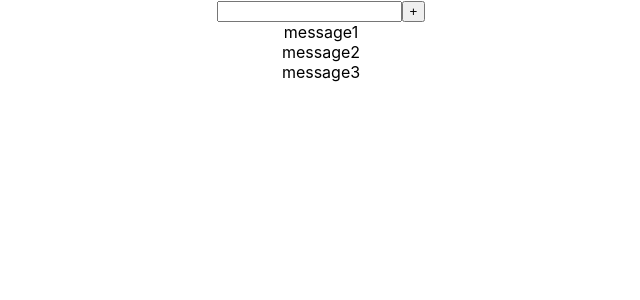
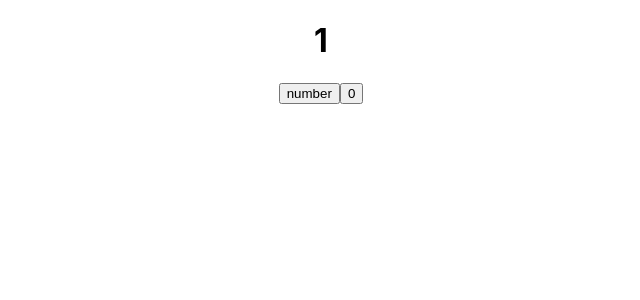
Before and after one commit to mabar84/microtasks, a React (Create React App) app: page / in a window 1280 px wide. Shown: the top 300 px of the page, without its empty margins (319-959 px from the left). Built offline with nearby package versions, Linux system fonts and the light colour scheme.

Commit message:
les4 useState done

```diff
--- a/src/App.tsx
+++ b/src/App.tsx
@@ -1,38 +1,53 @@
-import React, {useState} from 'react';
-import './App.css';
-import {FullInput} from "./components/FullInput";
-import {Input} from "./components/Input";
-import {Button} from "./components/Button";
+import React, { useState } from "react";
+import "./App.css";
+import { FullInput } from "./components/FullInput";
+import { Input } from "./components/Input";
+import { Button } from "./components/Button";
 
 export type FilterType = "all" | "ruble" | "dollar";
 
 function App() {
+  // const [message, setMessage] = useState([
+  //     {message: "message1"},
+  //     {message: "message2"},
+  //     {message: "message3"},
+  // ])
 
-    const [message, setMessage] = useState([
-        {message: "message1"},
-        {message: "message2"},
-        {message: "message3"},
-    ])
+  // let [title, setTitle] = useState("")
 
-    let [title, setTitle] = useState("")
+  // const addMessage = (title: string) => {
+  //     const newMessages = [{message: title}, ...message]
+  //     setMessage(newMessages)
+  // }
 
-    const addMessage = (title: string) => {
-        const newMessages = [{message: title}, ...message]
-        setMessage(newMessages)
-    }
+  // const callBack = () => {
 
-    const callBack = () => {
+  //     addMessage(title)
+  //     setTitle("")
+  // }
 
-        addMessage(title)
-        setTitle("")
-    }
+  //   let a = 1;
+  let [a, setA] = useState(1);
 
-    return (
-        <div className={"App"}>
+  const onClickHandler = () => {
+    setA(++a);
+    console.log(a);
+  };
 
-            {/*<FullInput addMessage={addMessage}/>*/}
+  const onClickHandler0 = () => {
+    setA(0);
+  };
 
-            <Input title={title}
+  return (
+    <div className={"App"}>
+      <h1>{a}</h1>
+
+      <button onClick={onClickHandler}>number</button>
+      <button onClick={onClickHandler0}>0</button>
+
+      {/*<FullInput addMessage={addMessage}/>*/}
+
+      {/* <Input title={title}
                    setTitle={setTitle}
             />
             <Button name={"+"} callBack={callBack}/>
@@ -41,11 +56,9 @@
                 return (
                     <div key={index}>{el.message}</div>
                 )
-            })}
-        </div>
-
-
-    );
+            })} */}
+    </div>
+  );
 }
 
 export default App;
```
